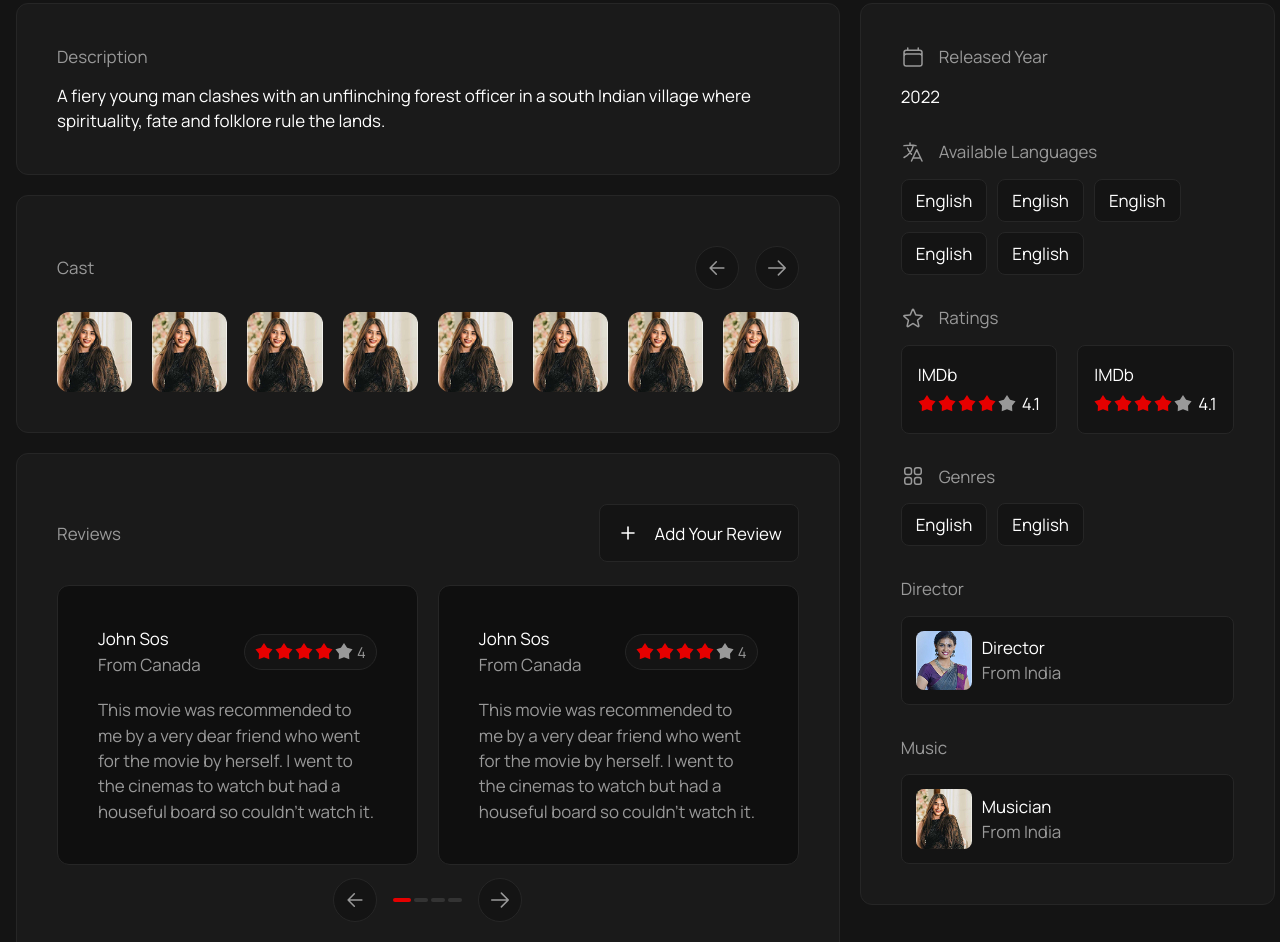
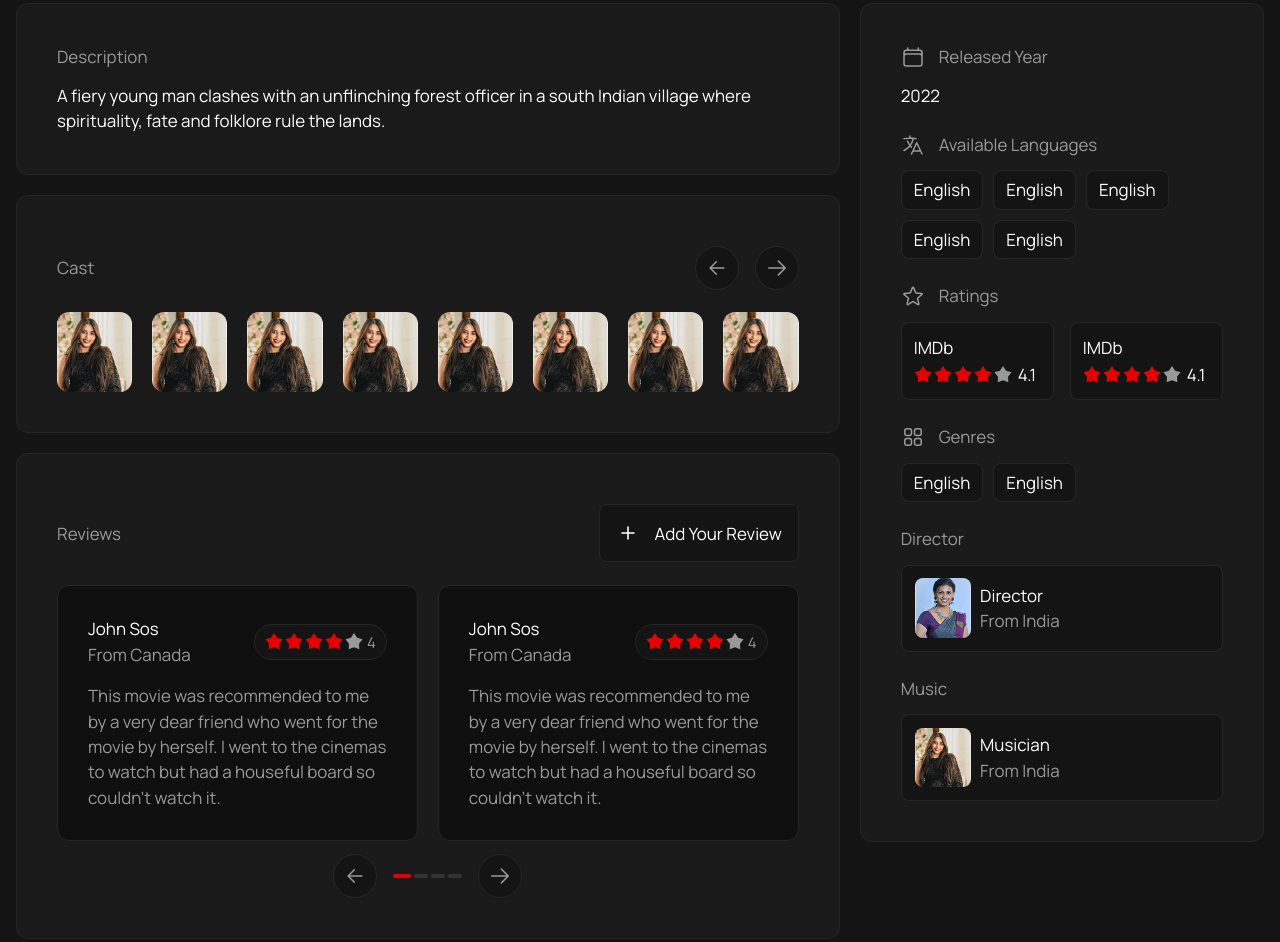
Before and after one commit to KrepostnoyPunk/ott-streamvibe, a website with bundled scripts: page movieopen.html in a window 1280 px wide. Shown: the part 993-1935 px from the top of the page. Built offline with nearby package versions, Linux system fonts and the light colour scheme.

Commit message:
Адаптировал, правда пришлось добавить еще медиа запросов, но это ок. Остается поправить логику слайдера и страница готова.

```diff
--- a/movieopen.html
+++ b/movieopen.html
@@ -72,8 +72,9 @@
     <main class="main">
         <!-- movie open section -->
         <section class="section">
+            <div class="section__body container">
                 <div class="movie-open">
-                <div class="movie-open__top container">
+                    <div class="movie-open__top">
                         <div class="hero-alt">
                             <div class="hero-alt__inner" data-js-hero-alt-inner>
                                 <div class="hero-alt__body">
@@ -115,7 +116,7 @@
                             </div>
                         </div>
                     </div>
-                <div class="movie-open__bottom container">
+                    <div class="movie-open__bottom">
                         <div class="movie-open__content">
                             <div class="movie-open__tile tile">
                                 <div class="tile__inner">
@@ -136,7 +137,7 @@
                                             Cast
                                         </p>
                                         <div class="tile__slider-controls slider-controls slider-controls--movie-open" data-js-slider-controls>
-                                        <div class="slider-controls__inner tablet-s-hidden">
+                                            <div class="slider-controls__inner">
                                                 <button class="slider-controls__btn" id="prev-btn" type="btn" data-js-slider-controls-btn>
                                                     <svg width="28" height="28" viewBox="0 0 28 28" fill="none" xmlns="http://www.w3.org/2000/svg">
                                                         <path d="M22.75 14L5.25 14M5.25 14L13.125 21.875M5.25 14L13.125 6.125" stroke="white" stroke-width="2" stroke-linecap="round" stroke-linejoin="round"/>
@@ -224,7 +225,7 @@
                                             </span>
                                         </button>
                                     </header>
-                                <div class="slider" data-js-slider-root>
+                                    <div class="slider slider--movie-open" data-js-slider-root>
                                         <div class="slider__slides-wrapper" data-js-slider-slides-wrapper>
                                             <div class="slider__slide is-active" data-js-slider-slide>
                                                 <ul class="slider__list card-grid card-grid--2cols">
@@ -477,7 +478,7 @@
                                         </div>
                                     </div>
                                     <div class="slider-controls slider-controls--review" data-js-slider-controls>
-                                    <div class="slider-controls__inner tablet-s-hidden">
+                                        <div class="slider-controls__inner">
                                             <button class="slider-controls__btn" id="prev-btn" type="btn" data-js-slider-controls-btn>
                                                 <svg width="28" height="28" viewBox="0 0 28 28" fill="none" xmlns="http://www.w3.org/2000/svg">
                                                     <path d="M22.75 14L5.25 14M5.25 14L13.125 21.875M5.25 14L13.125 6.125" stroke="white" stroke-width="2" stroke-linecap="round" stroke-linejoin="round"/>
@@ -628,6 +629,7 @@
                                             </div>
                                         </li>
                                     </ul>
+                                </div>
                             </div>
                         </div>
                     </div>
--- a/styles/blocks/_additional-info.scss
+++ b/styles/blocks/_additional-info.scss
@@ -5,9 +5,17 @@
     grid-template-columns: 1fr;
     row-gap: rem(30);
 
+    @include laptop{
+        row-gap: rem(24);
+    }
+
+    @include mobile{
+        row-gap: rem(20);
+    }
+
     &__item{
         display: grid;
-        row-gap: rem(14);
+        row-gap: fluid(14, 10);
     }
 
     &__content{
@@ -26,6 +34,10 @@
             background-color: var(--dark-color);
             border: var(--border-thin);
             border-radius: rem(8);
+
+            @include laptop{
+                padding: rem(6) rem(12);
+            }
         }
     }
 
@@ -34,6 +46,9 @@
         grid-template-columns: repeat(2, 1fr);
         column-gap: rem(20);
 
+        @include laptop{
+            column-gap: rem(16);
+        }
         &-item{
             display: flex;
             flex-direction: column;
@@ -43,6 +58,13 @@
             border: var(--border-thin);
             border-radius: rem(8);
             background-color: var(--dark-color);
+
+            @include laptop{
+                row-gap: rem(2);
+                padding: rem(12);
+            }
+
+
         }
     }
 
@@ -50,11 +72,15 @@
         display: flex;
         align-items: center;
         justify-content: start;
-        column-gap: rem(10);
+        column-gap: fluid(10, 8);
         background-color: var(--dark-color);
         border: var(--border-thin);
-        padding: rem(14);
+        padding: fluid(14, 10);
         border-radius: rem(8);
+
+        @include laptop-s{
+            max-width: rem(600);
+        }
 
         &-img{
             border-radius: rem(8);
--- a/styles/blocks/_card-grid.scss
+++ b/styles/blocks/_card-grid.scss
@@ -15,6 +15,14 @@
         --cols: 8;
 
         gap: rem(20);
+
+        @include tablet{
+            gap: rem(10);
+        }
+
+        @include mobile{
+            --cols: 4;
+        }
     }
 
     &--4cols{
--- a/styles/blocks/_movie-open.scss
+++ b/styles/blocks/_movie-open.scss
@@ -5,10 +5,20 @@
     row-gap: fluid(100, 60);
 
     &__bottom{
+        --columnWidth: 66%;
+
         display: grid;
-        grid-template-columns: 66% auto;
-        column-gap: rem(20);
-        width: 100%;
+        grid-template-columns: var(--columnWidth) auto;
+        max-width: 100%;
+
+        @include laptop-s{
+            grid-template-columns: 1fr;
+            row-gap: rem(20);
+        }
+
+        @include tablet-above{
+            column-gap: rem(20);
+        }
     }
 
     &__content{
--- a/styles/blocks/_review-card.scss
+++ b/styles/blocks/_review-card.scss
@@ -8,10 +8,21 @@
     background-color: var(--dark-color-6);
     border: var(--border-thin);
 
+    @include laptop{
+        row-gap: rem(16);
+        padding: rem(30);
+    }
+
+    @include mobile{
+        padding: rem(24);
+    }
+
     &__header{
         display: flex;
         justify-content: space-between;
         align-items: center;
+        column-gap: 2rem;
+        white-space: nowrap;
     }
 
     &__tile{
--- a/styles/blocks/_slider-controls.scss
+++ b/styles/blocks/_slider-controls.scss
@@ -16,9 +16,9 @@
             padding: rem(12);
         }
 
-        @include tablet-s{
-            @include hide;
-        }
+        // @include tablet-s{
+        //     @include hide;
+        // }
     }
 
     &--transparent{
--- a/styles/tools/_media.scss
+++ b/styles/tools/_media.scss
@@ -1,6 +1,7 @@
 @use 'functions' as *;
 
-$laptop: 1440.98; // .98 позволяет избегать бага определения viewport на некоторых устройствах
+$laptop: 1440.98;
+$laptop-s: 1200.98; // .98 позволяет избегать бага определения viewport на некоторых устройствах
 $tablet: 1023.98;
 $tablet-s: 990.98;
 $mobile: 767.98;
@@ -15,6 +16,18 @@ $mobile-s: 480.98;
 
 @mixin laptop{
     @media (width <= rem($laptop)) { // благодаря функции перевода px в rem, медиа заросы будут ориентироваться на более гибкие единицы измереня - rem
+        @content;
+    }
+}
+
+@mixin laptop-s-above{
+    @media (width > rem($laptop-s)) {
+        @content;
+    }
+}
+
+@mixin laptop-s{
+    @media (width <= rem($laptop-s)) {
         @content;
     }
 }
```
Also changed, not shown: styles/main.css, 1 other file. Lines whose indentation alone changed are shown as unchanged.
